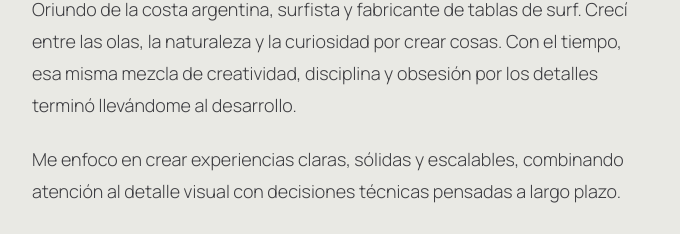
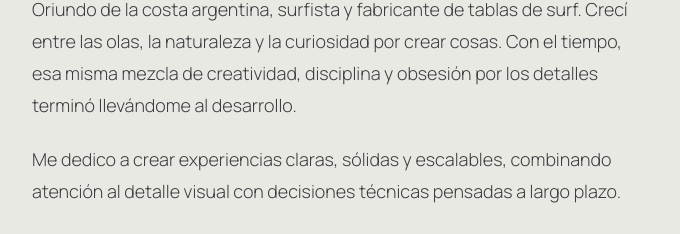
Before and after one commit to MarianoRicoy/Mi-Portfolio, a Next.js app: page / in a window 1280 px wide. Shown: the part 1193-1427 px from the top of the page, without its empty margins (298-978 px from the left). Built offline with nearby package versions, Linux system fonts and the light colour scheme.

Commit message:
content: actualizar texto de sobre mi

```diff
--- a/src/data/portfolio-es.ts
+++ b/src/data/portfolio-es.ts
@@ -20,7 +20,7 @@ export const portfolioEs = {
     paragraphs: [
       "Soy Full Stack Developer, especializado en Frontend. Disfruto construir productos digitales que no solo funcionen bien, sino que también se sientan bien al usarlos.",
       "Oriundo de la costa argentina, surfista y fabricante de tablas de surf. Crecí entre las olas, la naturaleza y la curiosidad por crear cosas. Con el tiempo, esa misma mezcla de creatividad, disciplina y obsesión por los detalles terminó llevándome al desarrollo.",
-      "Me enfoco en crear experiencias claras, sólidas y escalables, combinando atención al detalle visual con decisiones técnicas pensadas a largo plazo.",
+      "Me dedico a crear experiencias claras, sólidas y escalables, combinando atención al detalle visual con decisiones técnicas pensadas a largo plazo.",
       "Creo en el código limpio, en las interfaces simples y en evitar complejidad innecesaria. Como alguna vez escuché: una buena solución no es la más rebuscada, sino la que resuelve el problema de forma eficiente, mantenible y alineada con los objetivos reales.",
       "Mi enfoque exige una evolución constante dentro del ecosistema digital para construir soluciones cada vez mejores. Más allá de mi especialización en desarrollo web, actualmente estoy expandiendo mi stack técnico hacia la industria de los videojuegos, materializando esta iniciativa en un proyecto en etapa de producción.",
       "Actualmente me desempeño como Co-Founder y Frontend Lead en Tech With Soul, donde trabajo conectando necesidades de negocio con experiencias digitales de alta calidad.",
```
